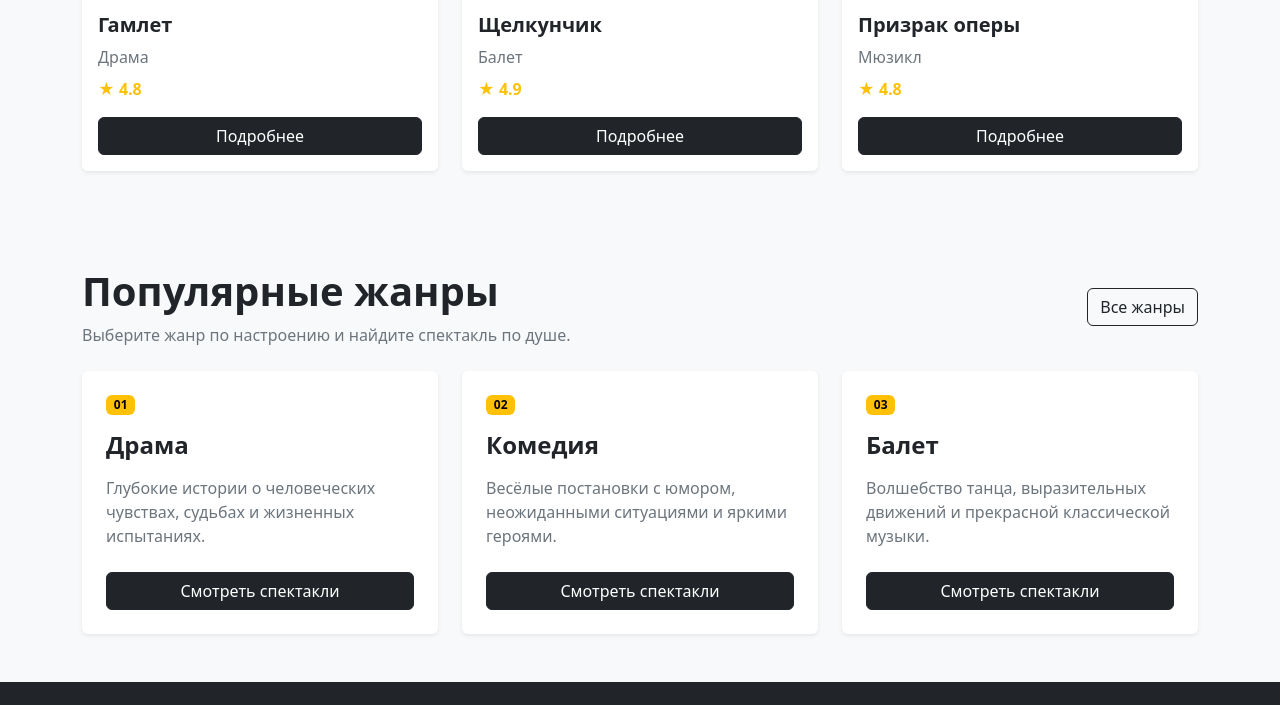
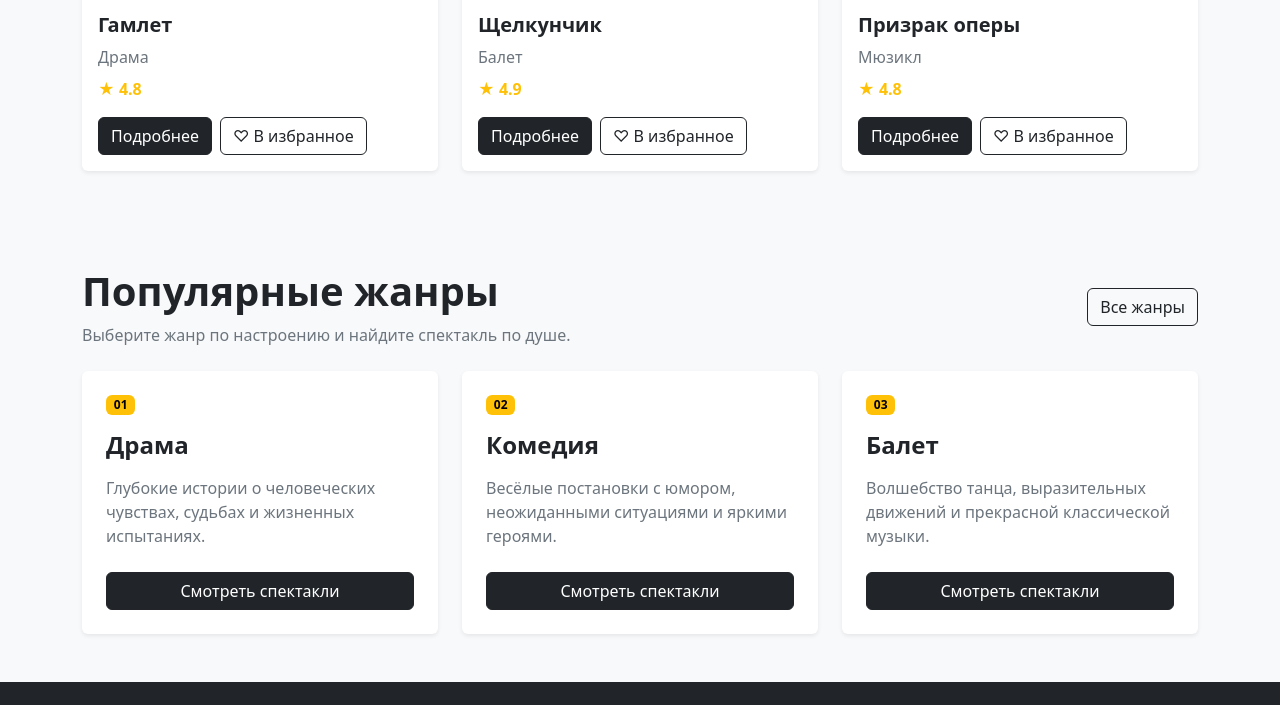
Before and after one commit to Lopouhina/theatrical-world_site, a plain HTML site: page index.html in a window 1280 px wide. Shown: the part 1561-2266 px from the top of the page. Drawn offline with nearby package versions, Linux system fonts and the light colour scheme.

Commit message:
Fix favorite buttons on homepage

```diff
--- a/index.html
+++ b/index.html
@@ -217,12 +217,19 @@
 
                             <p class="text-warning fw-bold mb-3">★ 4.8</p>
 
-                            <div class="mt-auto">
+
+                            <div class="d-flex flex-wrap gap-2 mt-auto">
                                 <a href="performance.html?id=hamlet"
-                                class="btn btn-dark w-100">
+                                class="btn btn-dark">
                                     Подробнее
                                 </a>
+                                <button type="button"
+                                        class="btn btn-outline-dark favorite-button"
+                                        data-favorite-id="hamlet">
+                                    ♡ В избранное
+                                </button>
                             </div>
+
                         </div>
 
                     </article>
@@ -244,12 +251,19 @@
 
                             <p class="text-warning fw-bold mb-3">★ 4.9</p>
 
-                            <div class="mt-auto">
+
+                            <div class="d-flex flex-wrap gap-2 mt-auto">
                                 <a href="performance.html?id=nutcracker"
-                                class="btn btn-dark w-100">
+                                class="btn btn-dark">
                                     Подробнее
                                 </a>
+                                <button type="button"
+                                        class="btn btn-outline-dark favorite-button"
+                                        data-favorite-id="nutcracker">
+                                    ♡ В избранное
+                                </button>
                             </div>
+
                         </div>
 
                     </article>
@@ -271,12 +285,19 @@
 
                             <p class="text-warning fw-bold mb-3">★ 4.8</p>
 
-                            <div class="mt-auto">
-                                <a href="performance.html?id=phantom"
-                                class="btn btn-dark w-100">
-                                    Подробнее
-                                </a>
-                            </div>
+
+                                <div class="d-flex flex-wrap gap-2 mt-auto">
+                                    <a href="performance.html?id=phantom"
+                                    class="btn btn-dark">
+                                        Подробнее
+                                    </a>
+                                    <button type="button"
+                                            class="btn btn-outline-dark favorite-button"
+                                            data-favorite-id="phantom">
+                                        ♡ В избранное
+                                    </button>
+                                </div>
+
                         </div>
 
                     </article>
```
